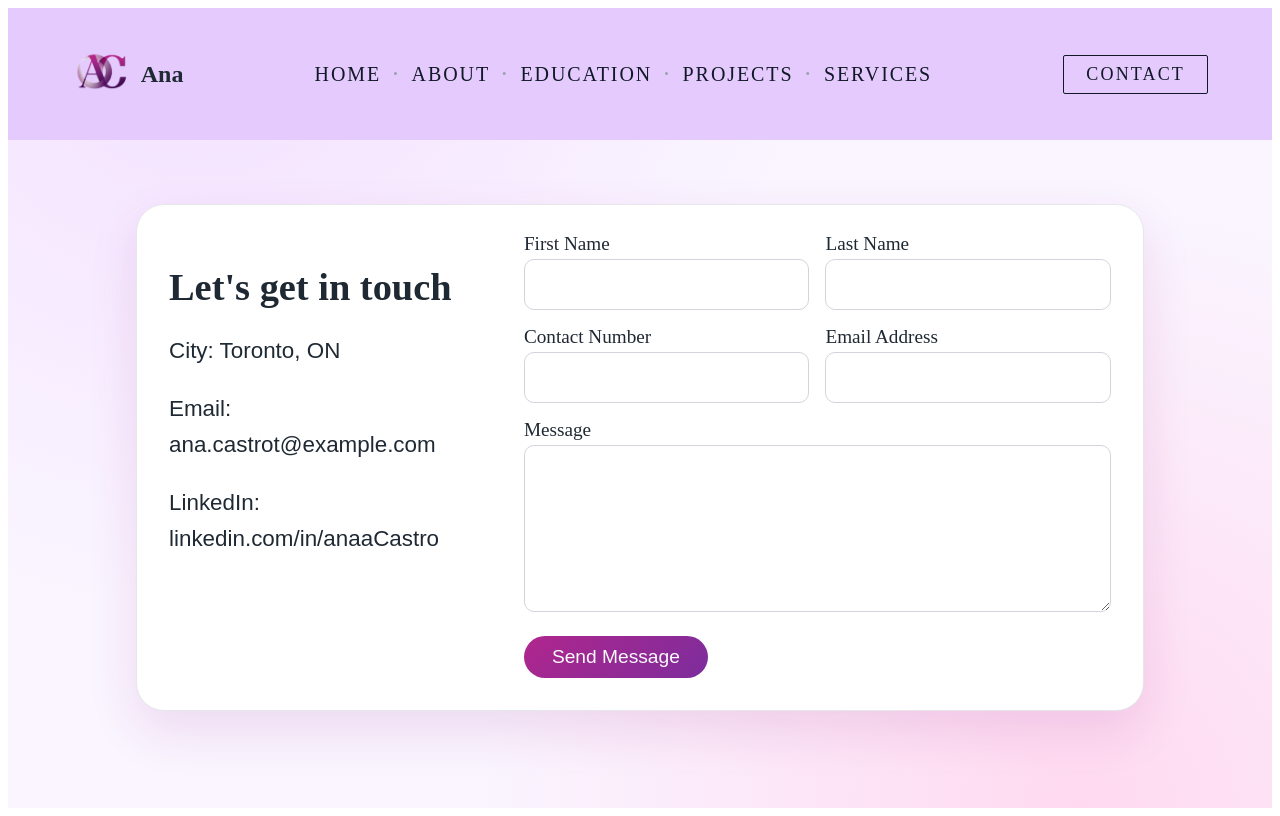
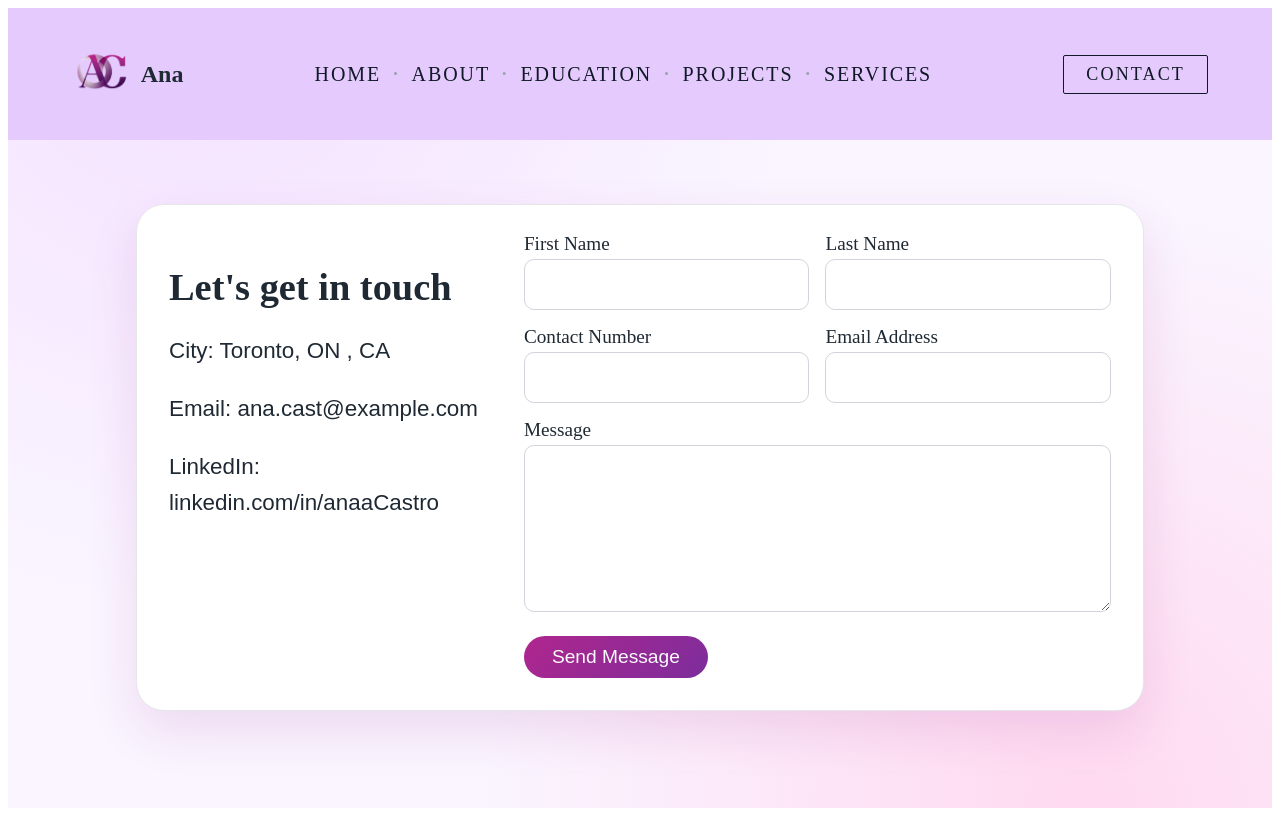
Before and after one commit to hanakact3/Portfolio, a React (Vite) app: page /contact in a window 1280 px wide. Built offline with nearby package versions, Linux system fonts and the light colour scheme.

Commit message:
Implement layout header and Home hero

```diff
--- a/src/about.jsx
+++ b/src/about.jsx
@@ -26,6 +26,7 @@ export default function About() {
           My main focus is learning modern web development, databases and system design so I can
           contribute to real-world projects in the future.
         </p>
+        <br></br>
         <a href="/ResumeW.pdf" download className="about-resume">
           Download my Resume (PDF)
         </a>
--- a/src/contact.jsx
+++ b/src/contact.jsx
@@ -32,8 +32,8 @@ export default function Contact() {
       <div className="contact-card">
         <aside className="contact-info">
           <h2>Let&apos;s get in touch</h2>
-          <p>City: Toronto, ON</p>
-          <p>Email: ana.castrot@example.com</p>
+          <p>City: Toronto, ON , CA</p>
+          <p>Email: ana.cast@example.com</p>
           <p>LinkedIn: linkedin.com/in/anaaCastro</p>
         </aside>
 
```
